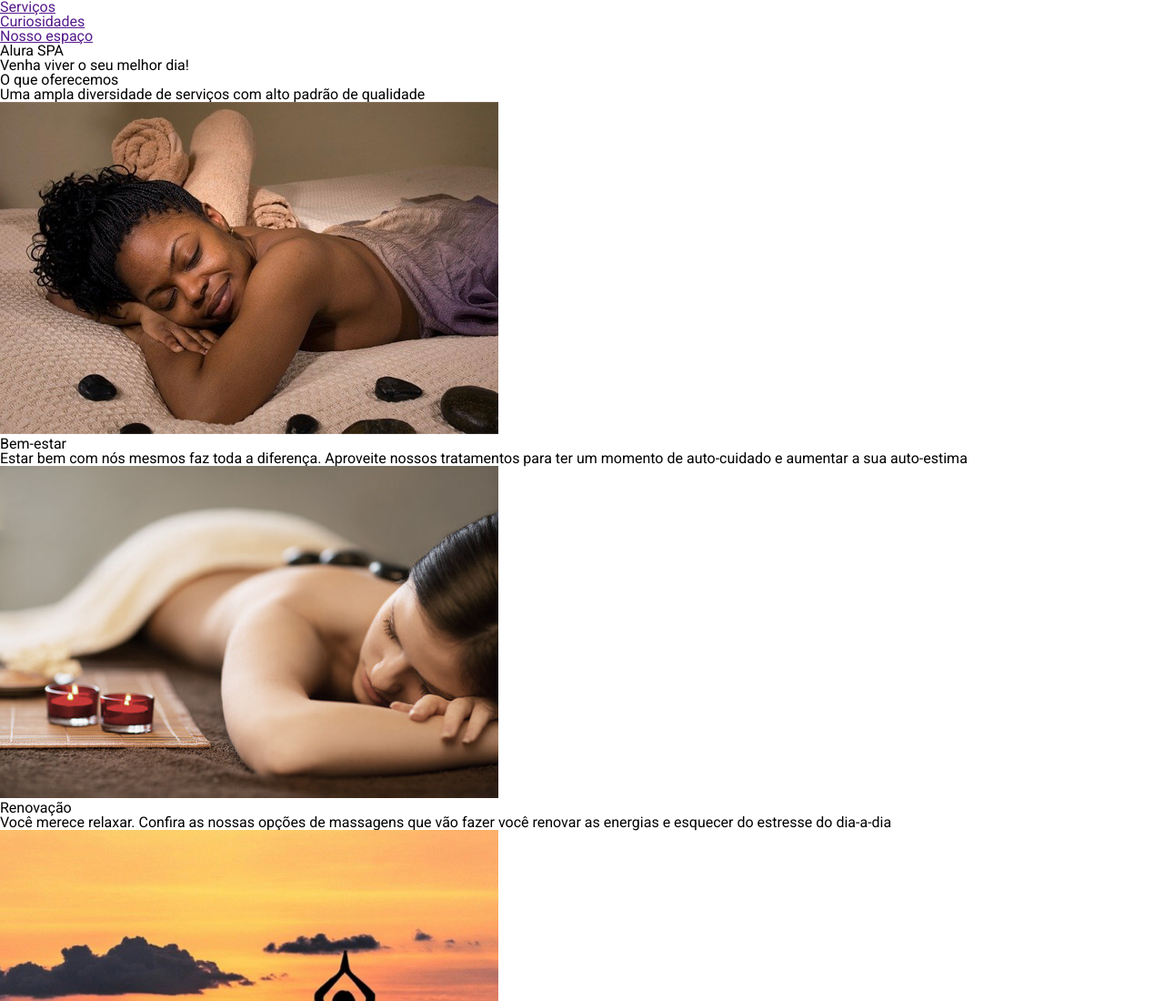
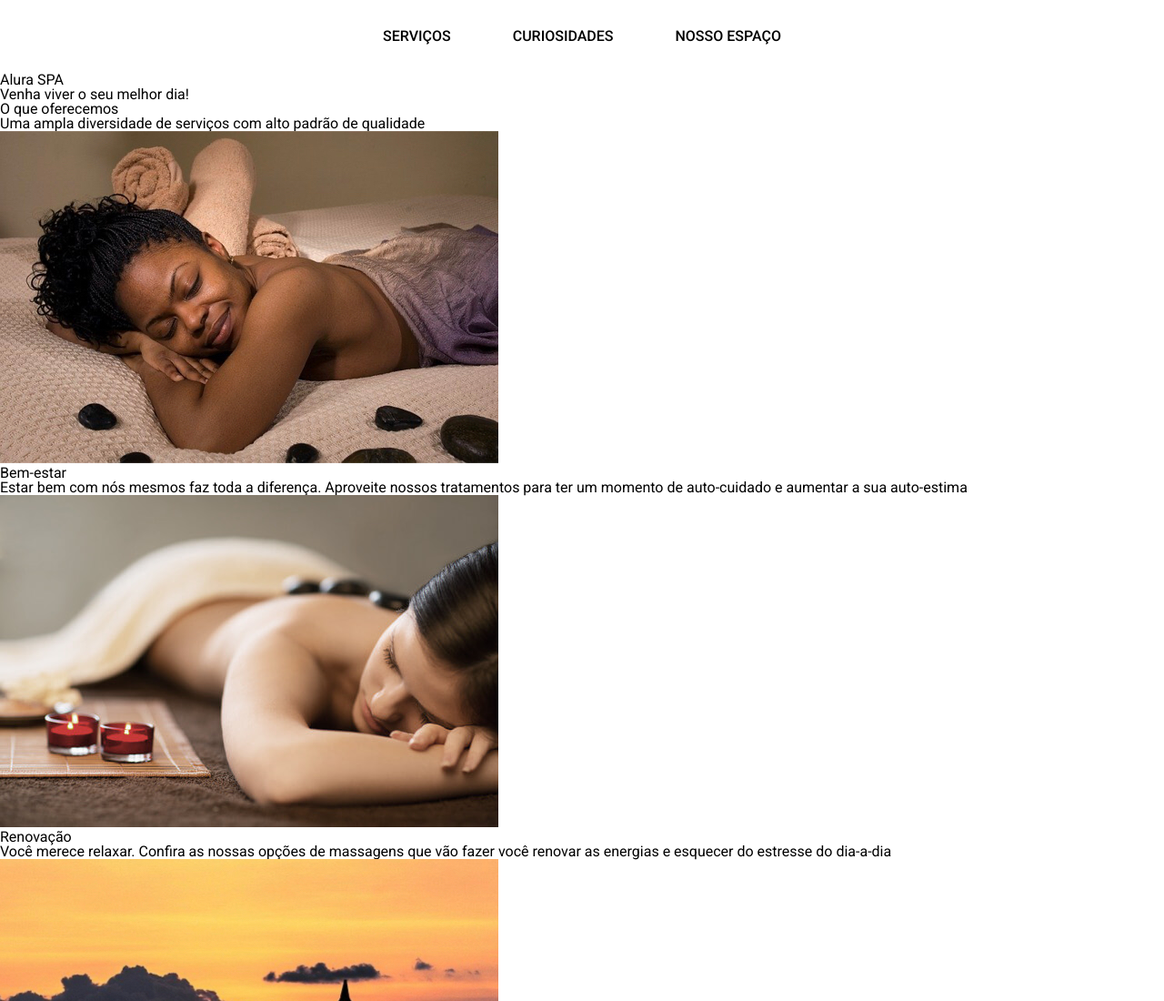
Before and after one commit to thiagocordeirodantas/SASS, a plain HTML site: page index.html in a window 1280 px wide. Shown: the top 1100 px of the page at 91% size. Drawn offline with nearby package versions, Linux system fonts and the light colour scheme.

Commit message:
componentes

```diff
--- /dev/null
+++ b/styles/components/_navbar.scss
@@ -0,0 +1,17 @@
+nav {
+    text-align: center;
+
+    ul {
+        li {
+            display: inline-block;
+            padding: 2rem;
+
+            a {
+                text-decoration: none;
+                text-transform: uppercase;
+                color: black;
+               font-weight: 500;
+            }
+        }
+    }
+}
--- a/styles/style.scss
+++ b/styles/style.scss
@@ -1 +1,2 @@
-@import './abstract/base'
+@import './abstract/base';
+@import './components/navbar'
```
Also changed, not shown: styles/style.css, 1 other file.
